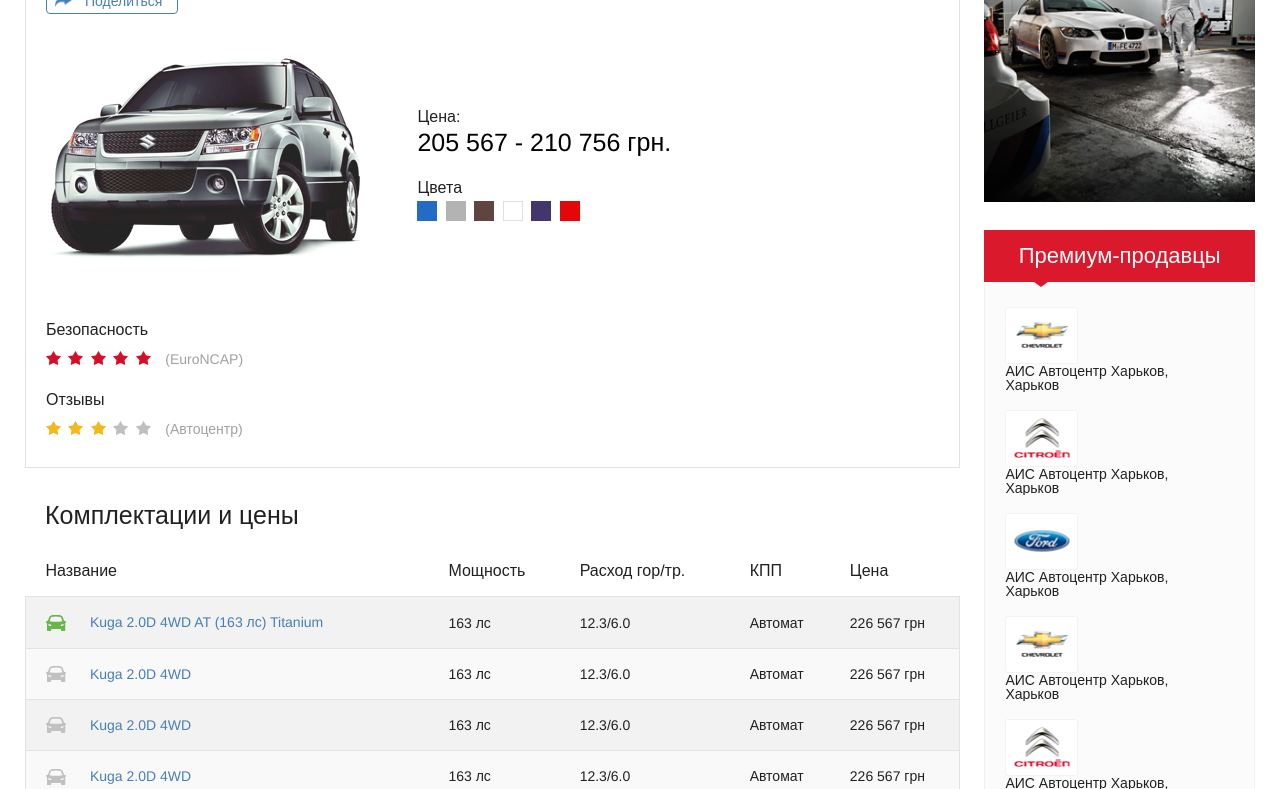
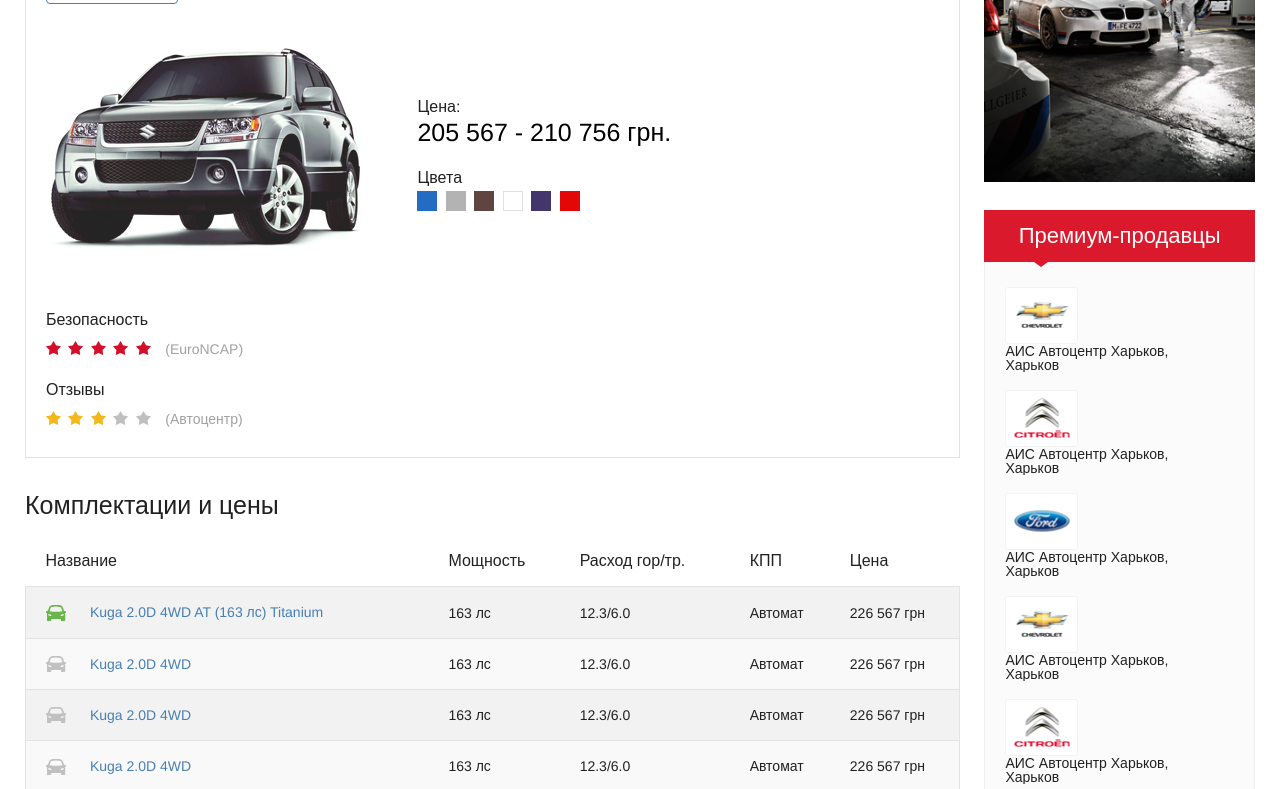
Before and after one commit to coderiver/newcars, a plain HTML site: page model.html in a window 1280 px wide. Shown: the part 334-1123 px from the top of the page. Drawn offline with nearby package versions, Linux system fonts and the light colour scheme.

Commit message:
model, model_brend pages done

```diff
--- a/assets/scss/_ivan.scss
+++ b/assets/scss/_ivan.scss
@@ -1408,9 +1408,33 @@
 .video-block {
 	height: 713px;
 	background: url(assets/img/preloader.gif) center no-repeat;
+	@include respond-to(1024){
+		height: 533px;
+	}
+	@include respond-to(640){
+		height: 450px;
+	}
+	@include respond-to(480){
+		height: 330px;
+	}
+	@include respond-to(320){
+		height: 260px;
+	}
 	iframe {
 		width: 100%;
 		height: 713px;
+		@include respond-to(1024){
+			height: 533px;
+		}
+		@include respond-to(640){
+			height: 450px;
+		}
+		@include respond-to(480){
+			height: 330px;
+		}
+		@include respond-to(320){
+			height: 260px;
+		}
 	}
 	.video-start {
 		background-size: cover;
--- a/assets/scss/_main.scss
+++ b/assets/scss/_main.scss
@@ -213,24 +213,10 @@
 
 .modelrow-head{
 	margin-bottom: 30px;
-	@include respond-to(568){
-		@include clearfix;
-	}
-	@include respond-to(360){
-		text-align: center;
-	}
 	img{
 		display: inline-block;
 		vertical-align: middle;
 		margin-right: 16px;
-		@include respond-to(568){
-			float: left;
-			margin-bottom: 20px;
-		}
-		@include respond-to(360){
-			float: none;
-			margin-left: 0;
-		}
 	}
 	h3{
 		margin-bottom: 0;
@@ -238,13 +224,6 @@
 		display: inline-block;
 		vertical-align: middle;
 		margin-right: 30px;
-		@include respond-to(568){
-			overflow: hidden;
-			margin-bottom: 10px;
-		}
-		@include respond-to(360){
-			margin-right: 0;
-		}
 	}
 	span{
 		display: inline-block;
@@ -270,27 +249,62 @@
 		font-size: 14px;
 		padding: 10px 20px;
 	}
+	@include respond-to(1400){
+		h3 {
+			margin-bottom: 10px;
+		}
+	}
+	@include respond-to(760){
+		span, .to-compare-link {
+			margin-bottom: 10px;
+		}
+	}
+	@include respond-to(568){
+		@include clearfix;
+		img {
+			float: left;
+			margin-bottom: 20px;
+		}
+		h3 {
+			overflow: hidden;
+		}
+	}
+	@include respond-to(360){
+		img {
+			float: none;
+			margin-left: 0;
+		}
+		h3 {
+			margin-right: 0;
+		}
+	}
 }
-
 
 .model-description{
 	border: 1px solid #e3e3e3;
 	@include box-sizing(border-box);
 	padding: 30px 20px;
+	@include respond-to(640){
+		padding: 20px 10px;
+	}
 }
 .model-desc-content{
 	img{
 		display: inline-block;
 		margin-right: 50px;
 		vertical-align: top;
+		@include respond-to(960){
+			margin-right: 0;
+		}
 	}
 	.mdc-item{
-		width: 320px;
+		width: 100%;
+		max-width: 320px;
 		display: inline-block;
 		vertical-align: top;
 		padding-top: 35px;
 		&:last-child{
-			width: 200px;
+			max-width: 200px;
 		}
 
 		.lbl{
@@ -351,7 +365,8 @@
 
 
 .gallery-video{
-	width: 940px;
+	width: 100%;
+	max-width: 940px;
 	.slick-slider{
 		margin-bottom: 0px;
 	}
@@ -439,6 +454,9 @@
 }
 
 .nav-sl{
+	@include respond-to(480){
+		display: none;
+	}
 	.slick-track{
 		margin-left: -120px;
 	}
--- a/assets/scss/_some.scss
+++ b/assets/scss/_some.scss
@@ -2310,6 +2310,11 @@ a {
 	h3{
 		padding-left: 20px;
 	}
+	@include respond-to(1400){
+		h3 {
+			padding-left: 0;
+		}
+	}
 }
 
 
@@ -2348,9 +2353,13 @@ a {
 		}
 	}
 }
-
+.complect-tbl-wrap {
+	width: 100%;
+	overflow-x: auto;
+}
 .complect-tbl{
 	width: 100%;
+	min-width: 740px;
 	margin-bottom: 20px;
 	thead{
 		th{
--- a/model.html
+++ b/model.html
@@ -89,6 +89,11 @@
 <header class="mainheader">
 	<div class="mainhead-top cf">
 		<a class="logo" href=""><img src="assets/img/logo.png" alt="" /></a>
+		<button type="button" class="mainnav-hamb js-hamb">
+			<span></span>
+			<span></span>
+			<span></span>
+		</button>
 		<ul class="mainnav">
 			<li><a href="">Новости</a></li>
 			<li><a href="">Тест-драйвы</a></li>
@@ -108,25 +113,26 @@
 </div>
 
 
+<div class="mainheader-bottom-wrap">
 	<div class="mainheader-bottom">
 		<div class="head-offers cf">
-					<span class="offers-icon white-offers-icon">
-						<img src="assets/photo/cartop.png" alt="" />
+			<span class="offers-icon">
+				<i class="icon-dbcar"></i>
 			</span>
-		<span class="offer-lbl">Suzuki Grand Vitara, 2014</span>
 		</div>
-
+		<button type="button" class="bothead-nav-btn js-borthead-btn"></button>
 		<ul class="bothead-nav">
-		<li class=""><a data-href="prices" href="">Комплектация и цены</a></li>
-		<li><a data-href="photos" href="">Фотогалерея</a></li>
-		<li><a data-href="tests" href="">Отзывы и тесты</a></li>
-		<li><a data-href="wherebuy" href="">Где купить?</a></li>
+			<li class="current"><a data-href="characteristics" href="">Технические характеристики</a></li>
+			<li><a data-href="engine" href="">Двигатель</a></li>
+			<li><a data-href="transmission" href="">Коробка</a></li>
+			<li><a data-href="picking" href="">Комплектации</a></li>
 		</ul>
 
 		<a class="btn-red" href="">Сравнить</a>
 
 		<div class="garage-item garage-wrap">
-		<a class="garage-trigg nstart" href="">8 в гараже</a>
+			<a class="garage-trigg" href="">8 в гараже</a>
+
 			<div class="garage-popup">
 				<ul class="gar-content">
 					<li>
@@ -187,6 +193,7 @@
 			</div>
 		</div>
 
+	</div>
 </div>
 
 
@@ -411,7 +418,7 @@
 
 <section class="section no-padding" data-id="prices">
 	<h3>Комплектации и цены</h3>
-
+	<div class="complect-tbl-wrap">
 		<table class="complect-tbl">
 			<thead>
 			<tr>
@@ -485,6 +492,8 @@
 			</tr>
 			</tbody>
 		</table>
+	</div>
+
 
 
 </section>
```
Also changed, not shown: model_brend.html (+18 -9 lines), style.css, 1 other file. Lines whose indentation alone changed are shown as unchanged.
